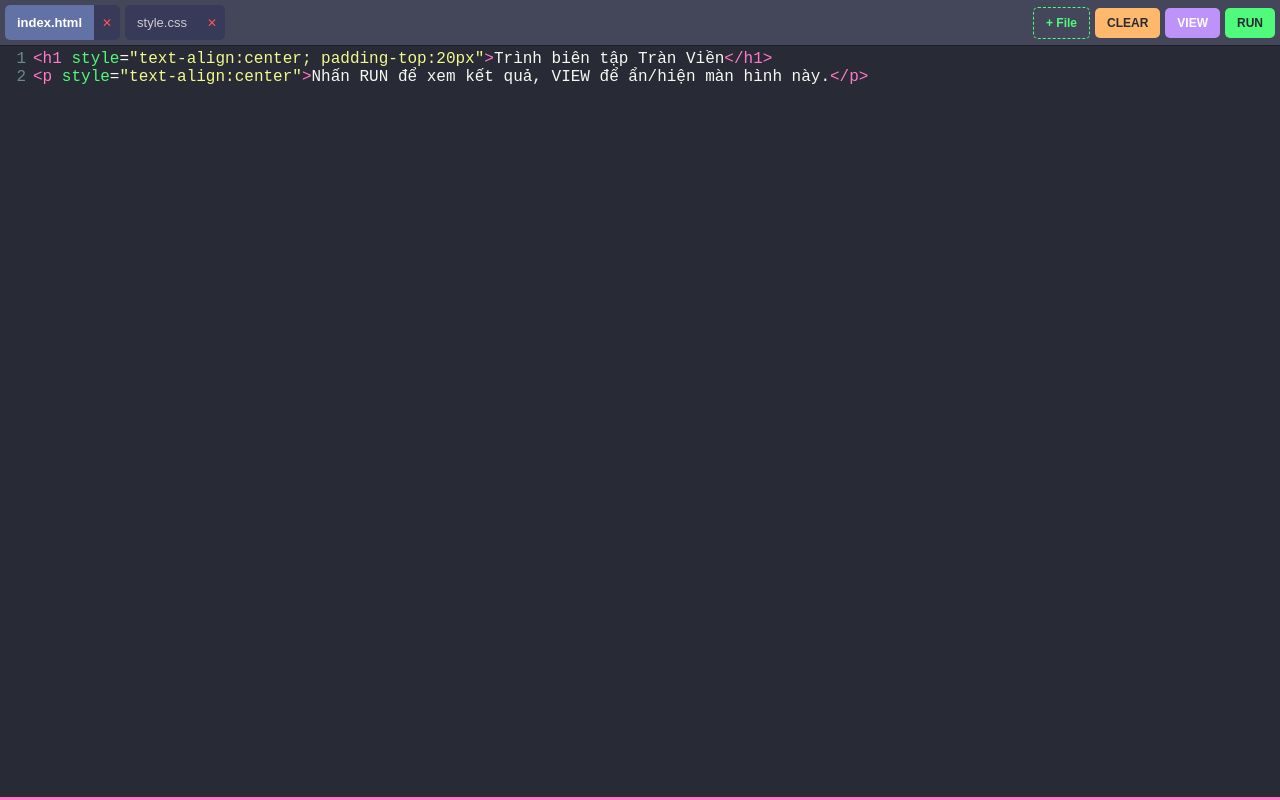
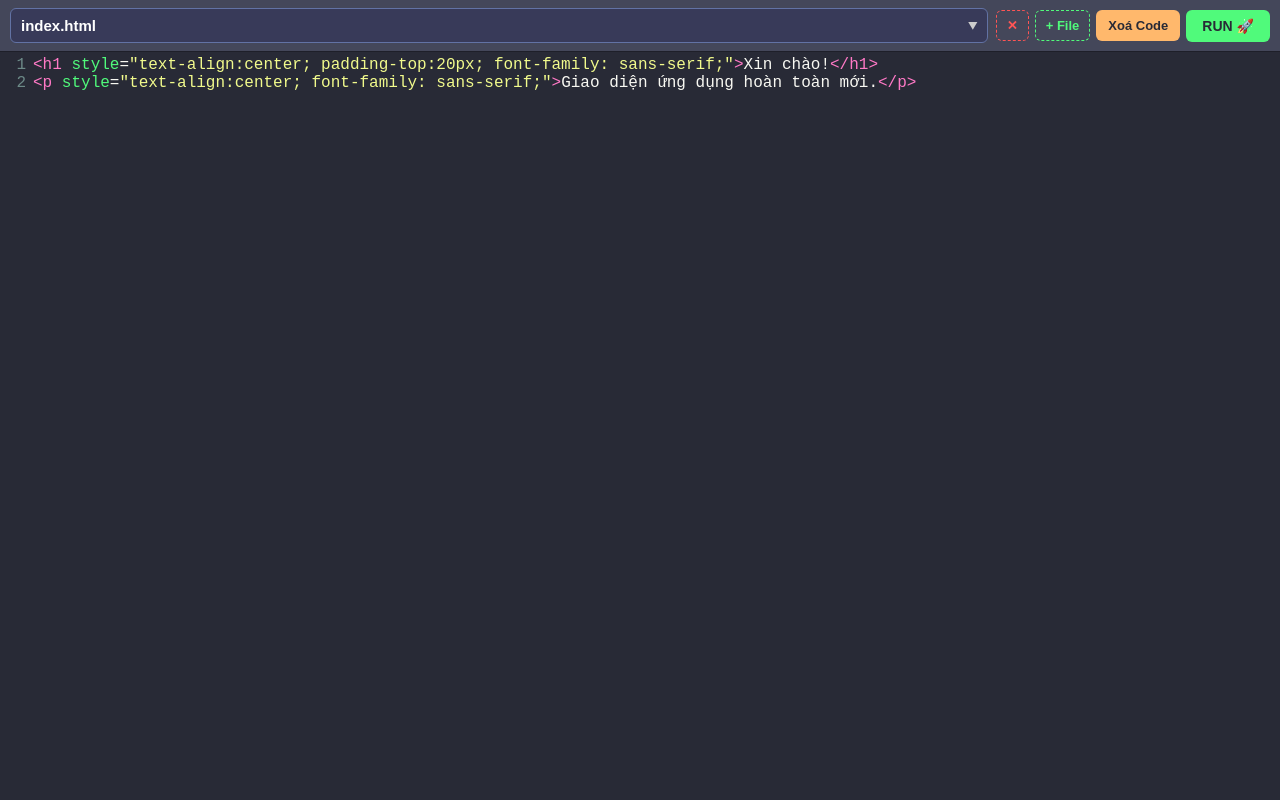
Before and after one commit to quy22022023-create/khodao, a plain HTML site: page index.html in a window 1280 px wide. Drawn offline with nearby package versions, Linux system fonts and the light colour scheme.

Commit message:
Update index.html

```diff
--- a/index.html
+++ b/index.html
@@ -17,89 +17,109 @@
         :root {
             --bg: #282a36;
             --header: #44475a;
-            --tab-active: #6272a4;
             --accent: #50fa7b;
             --danger: #ff5555;
             --warning: #ffb86c;
+            --text-light: #f8f8f2;
         }
         * { box-sizing: border-box; margin: 0; padding: 0; }
 
         body, html {
             width: 100%; height: 100%;
             overflow: hidden;
-            font-family: -apple-system, sans-serif;
-            background: var(--bg); color: white;
+            font-family: -apple-system, BlinkMacSystemFont, "Segoe UI", Roboto, Helvetica, Arial, sans-serif;
+            background: var(--bg); color: var(--text-light);
             display: flex; flex-direction: column;
         }
 
-        /* Header & Thanh Tabs */
+        /* Header Toolbar */
         .header {
-            display: flex; align-items: center;
-            background: var(--header); padding: 5px; border-bottom: 1px solid #1e1f29;
-            flex-wrap: nowrap;
-        }
-        .tab-container {
-            display: flex; overflow-x: auto; flex: 1;
-            -webkit-overflow-scrolling: touch;
-        }
-        .tab-container::-webkit-scrollbar { display: none; }
-
-        .tab-group { display: flex; align-items: center; background: #383a59; margin-right: 5px; border-radius: 5px; overflow: hidden; }
-        .tab {
-            padding: 10px 12px; background: transparent;
-            border: none; color: #ccc; font-size: 13px;
-            white-space: nowrap; cursor: pointer;
-        }
-        .tab.active { background: var(--tab-active); color: white; font-weight: bold; }
-
-        .btn-del-file {
-            background: transparent; color: #ff5555; border: none;
-            padding: 10px 8px; font-size: 12px; cursor: pointer;
+            display: flex; align-items: center; justify-content: space-between;
+            background: var(--header); padding: 8px 10px; border-bottom: 1px solid #1e1f29;
+            flex-wrap: nowrap; gap: 8px;
         }
 
-        .controls { display: flex; gap: 5px; margin-left: 5px; }
-        .btn { border: none; padding: 8px 12px; border-radius: 5px; font-weight: bold; font-size: 12px; }
-        .btn-run { background: var(--accent); color: #282a36; }
-        .btn-view { background: #bd93f9; color: white; }
+        /* Dropdown chọn file (Kích hoạt vòng xoay iOS) */
+        .file-selector-wrapper {
+            flex: 1;
+            position: relative;
+            display: flex;
+            align-items: center;
+        }
+        select#file-selector {
+            width: 100%; padding: 8px 10px; border-radius: 6px;
+            background: #383a59; color: white; border: 1px solid #6272a4;
+            font-size: 15px; font-weight: bold; appearance: none;
+            -webkit-appearance: none; outline: none;
+        }
+        /* Mũi tên giả cho thẻ select */
+        .file-selector-wrapper::after {
+            content: '▼'; position: absolute; right: 10px; font-size: 10px; color: #ccc; pointer-events: none;
+        }
+
+        /* Nhóm nút công cụ */
+        .tools { display: flex; gap: 6px; align-items: center; }
+        .btn {
+            border: none; padding: 8px 12px; border-radius: 6px;
+            font-weight: bold; font-size: 13px; cursor: pointer;
+            white-space: nowrap; display: flex; align-items: center; justify-content: center;
+        }
+        .btn-add { background: transparent; color: var(--accent); border: 1px dashed var(--accent); padding: 7px 10px; }
+        .btn-del { background: transparent; color: var(--danger); border: 1px dashed var(--danger); padding: 7px 10px; }
         .btn-clear { background: var(--warning); color: #282a36; }
-        .btn-add { background: transparent; color: var(--accent); border: 1px dashed var(--accent); }
+        .btn-run { background: var(--accent); color: #282a36; font-size: 14px; padding: 8px 16px; }
 
-        /* Khu vực Code - Mặc định chiếm 100% khi chưa bật View */
+        /* Khu vực Code */
         .editor-wrapper {
             flex: 1; position: relative;
             display: flex; flex-direction: column;
-            transition: all 0.3s ease;
         }
-
         .CodeMirror {
             position: absolute; top: 0; left: 0; right: 0; bottom: 0;
             height: 100% !important; width: 100% !important;
             font-size: 16px; /* Chặn auto-zoom trên iOS */
         }
 
-        /* Khu vực Preview - Có thể ẩn/hiện */
-        #preview-container {
-            height: 0; /* Mặc định ẩn đi để hiện editor tràn viền */
-            background: white; border-top: 3px solid #ff79c6;
-            transition: height 0.3s ease;
-            overflow: hidden;
+        /* Cửa sổ Preview Toàn Màn Hình (Như mở App mới) */
+        #preview-overlay {
+            position: fixed; top: 0; left: 0; width: 100vw; height: 100vh;
+            background: white; z-index: 9999;
             display: flex; flex-direction: column;
+            transform: translateY(100%); /* Trạng thái ẩn ban đầu: nằm dưới màn hình */
+            transition: transform 0.3s cubic-bezier(0.25, 0.8, 0.25, 1);
         }
-        #preview-container.show { height: 40%; } /* Khi bật sẽ chiếm 40% màn hình */
-        iframe { width: 100%; height: 100%; border: none; }
+        #preview-overlay.active {
+            transform: translateY(0); /* Trượt lên khi kích hoạt */
+        }
+
+        /* Thanh điều hướng của cửa sổ Preview */
+        .preview-header {
+            display: flex; justify-content: space-between; align-items: center;
+            background: #f8f8f8; padding: 12px 15px;
+            border-bottom: 1px solid #ddd;
+            padding-top: env(safe-area-inset-top, 15px); /* Tránh tai thỏ/Dynamic Island của iPhone */
+        }
+        .preview-title { color: #333; font-weight: bold; font-size: 16px; }
+        .btn-close-preview {
+            background: #007aff; color: white; border: none;
+            padding: 8px 16px; border-radius: 20px; font-weight: bold; font-size: 14px;
+        }
+
+        iframe { width: 100%; height: 100%; border: none; flex: 1; background: white; }
     </style>
 </head>
 <body>
 
     <div class="header">
-        <div class="tab-container" id="tabs">
-            </div>
-        <button class="btn btn-add" onclick="addNewFile()">+ File</button>
+        <div class="file-selector-wrapper">
+            <select id="file-selector" onchange="onFileSelectChange()"></select>
+        </div>
 
-        <div class="controls">
-            <button class="btn btn-clear" onclick="clearCurrentCode()">CLEAR</button>
-            <button class="btn btn-view" id="view-toggle" onclick="togglePreview()">VIEW</button>
-            <button class="btn btn-run" onclick="runCode()">RUN</button>
+        <div class="tools">
+            <button class="btn btn-del" onclick="deleteCurrentFile()" title="Xoá file hiện tại">✕</button>
+            <button class="btn btn-add" onclick="addNewFile()">+ File</button>
+            <button class="btn btn-clear" onclick="clearCurrentCode()">Xoá Code</button>
+            <button class="btn btn-run" onclick="runCode()">RUN 🚀</button>
         </div>
     </div>
 
@@ -107,18 +127,24 @@
         <textarea id="code-editor"></textarea>
     </div>
 
-    <div id="preview-container">
+    <div id="preview-overlay">
+        <div class="preview-header">
+            <div class="preview-title">Kết quả hiển thị</div>
+            <button class="btn-close-preview" onclick="closePreview()">Xong</button>
+        </div>
         <iframe id="preview"></iframe>
     </div>
 
     <script>
-        // Khởi tạo dữ liệu mẫu
-        let files = JSON.parse(localStorage.getItem('ios_editor_files')) || {
-            'index.html': { mode: 'htmlmixed', content: '<h1 style="text-align:center; padding-top:20px">Trình biên tập Tràn Viền</h1>\n<p style="text-align:center">Nhấn RUN để xem kết quả, VIEW để ẩn/hiện màn hình này.</p>' },
-            'style.css': { mode: 'css', content: 'body { background: #f0f0f0; color: #333; }' }
+        // Khởi tạo dữ liệu
+        let files = JSON.parse(localStorage.getItem('ios_editor_pro_files')) || {
+            'index.html': { mode: 'htmlmixed', content: '<h1 style="text-align:center; padding-top:20px; font-family: sans-serif;">Xin chào!</h1>\n<p style="text-align:center; font-family: sans-serif;">Giao diện ứng dụng hoàn toàn mới.</p>' },
+            'style.css': { mode: 'css', content: 'body { background: #f0f0f0; color: #333; }' },
+            'script.js': { mode: 'javascript', content: 'console.log("App đã khởi chạy!");' }
         };
         let currentFile = Object.keys(files)[0] || 'index.html';
 
+        // Cấu hình CodeMirror
         const editor = CodeMirror.fromTextArea(document.getElementById("code-editor"), {
             theme: "dracula",
             lineNumbers: true,
@@ -127,89 +153,98 @@
             tabSize: 4
         });
 
+        // Lắng nghe sự kiện gõ phím để lưu code
         editor.on("change", () => {
             if (files[currentFile]) {
                 files[currentFile].content = editor.getValue();
-                localStorage.setItem('ios_editor_files', JSON.stringify(files));
+                localStorage.setItem('ios_editor_pro_files', JSON.stringify(files));
             }
         });
 
-        function renderTabs() {
-            const container = document.getElementById('tabs');
-            container.innerHTML = '';
+        // Render danh sách file vào thẻ <select>
+        function renderDropdown() {
+            const selector = document.getElementById('file-selector');
+            selector.innerHTML = ''; // Xoá danh sách cũ
 
             for (let fileName in files) {
-                const group = document.createElement('div');
-                group.className = 'tab-group';
-
-                const btn = document.createElement('button');
-                btn.className = `tab ${fileName === currentFile ? 'active' : ''}`;
-                btn.innerText = fileName;
-                btn.onclick = () => switchTab(fileName);
-
-                const del = document.createElement('button');
-                del.className = 'btn-del-file';
-                del.innerHTML = '✕';
-                del.onclick = (e) => { e.stopPropagation(); deleteFile(fileName); };
-
-                group.appendChild(btn);
-                group.appendChild(del);
-                container.appendChild(group);
+                const option = document.createElement('option');
+                option.value = fileName;
+                option.innerText = fileName;
+                if (fileName === currentFile) {
+                    option.selected = true;
+                }
+                selector.appendChild(option);
             }
         }
 
-        function switchTab(fileName) {
+        // Khi người dùng chọn file khác trong menu thả xuống
+        function onFileSelectChange() {
+            const selector = document.getElementById('file-selector');
+            switchFile(selector.value);
+        }
+
+        // Chuyển đổi nội dung file trong Editor
+        function switchFile(fileName) {
             currentFile = fileName;
             editor.setOption("mode", files[fileName].mode);
             editor.setValue(files[fileName].content);
-            renderTabs();
+            renderDropdown();
+
+            // Xử lý đồ họa để CodeMirror cập nhật kịp trên điện thoại
             setTimeout(() => editor.refresh(), 50);
         }
 
         function addNewFile() {
             let name = prompt("Tên file mới (VD: app.js, style.css):");
             if (!name || files[name]) return;
-            let mode = name.endsWith('.html') ? 'htmlmixed' : (name.endsWith('.css') ? 'css' : 'javascript');
+
+            let mode = 'javascript';
+            if (name.endsWith('.html')) mode = 'htmlmixed';
+            else if (name.endsWith('.css')) mode = 'css';
+
             files[name] = { mode: mode, content: '' };
-            switchTab(name);
+            switchFile(name);
         }
 
-        function deleteFile(fileName) {
+        function deleteCurrentFile() {
             if (Object.keys(files).length <= 1) {
-                alert("Bạn phải giữ lại ít nhất một file.");
+                alert("Bạn phải giữ lại ít nhất một file hệ thống.");
                 return;
             }
-            if (confirm(`Xoá file ${fileName}?`)) {
-                delete files[fileName];
-                if (currentFile === fileName) currentFile = Object.keys(files)[0];
-                renderTabs();
-                switchTab(currentFile);
+            if (confirm(`Bạn có chắc chắn muốn xoá file [${currentFile}] không?`)) {
+                delete files[currentFile];
+                currentFile = Object.keys(files)[0]; // Trở về file đầu tiên
+                renderDropdown();
+                switchFile(currentFile);
             }
         }
 
         function clearCurrentCode() {
-            if (confirm("Xoá sạch code trong file hiện tại?")) {
+            if (confirm(`Xoá toàn bộ code trong file [${currentFile}]?`)) {
                 editor.setValue("");
                 files[currentFile].content = "";
+                localStorage.setItem('ios_editor_pro_files', JSON.stringify(files));
             }
         }
 
-        function togglePreview() {
-            const container = document.getElementById('preview-container');
-            const isShowing = container.classList.toggle('show');
-            document.getElementById('view-toggle').style.background = isShowing ? '#50fa7b' : '#bd93f9';
-            document.getElementById('view-toggle').style.color = isShowing ? '#282a36' : 'white';
-            setTimeout(() => editor.refresh(), 350);
+        // --- CÁC HÀM XỬ LÝ PREVIEW TOÀN MÀN HÌNH ---
+
+        function closePreview() {
+            const overlay = document.getElementById('preview-overlay');
+            overlay.classList.remove('active');
+            // Cập nhật lại editor khi quay về
+            setTimeout(() => editor.refresh(), 300);
         }
 
         function runCode() {
-            // Tự động bật Preview nếu đang ẩn khi nhấn Run
-            document.getElementById('preview-container').classList.add('show');
-            document.getElementById('view-toggle').style.background = '#50fa7b';
+            // Hiệu ứng trượt cửa sổ kết quả lên
+            const overlay = document.getElementById('preview-overlay');
+            overlay.classList.add('active');
 
             let html = files['index.html'] ? files['index.html'].content : '';
             let css = '', js = '';
 
+            // Nối tất cả CSS và JS
             for (let f in files) {
                 if (f.endsWith('.css')) css += `<style>${files[f].content}</style>`;
                 if (f.endsWith('.js')) js += `<script>${files[f].content}<\/script>`;
@@ -219,11 +254,10 @@
             preview.open();
             preview.write(html + css + js);
             preview.close();
-            setTimeout(() => editor.refresh(), 350);
         }
 
-        // Khởi tạo ban đầu
-        switchTab(currentFile);
+        // Khởi động file mặc định khi load xong trang
+        switchFile(currentFile);
     </script>
 </body>
 </html>
```
